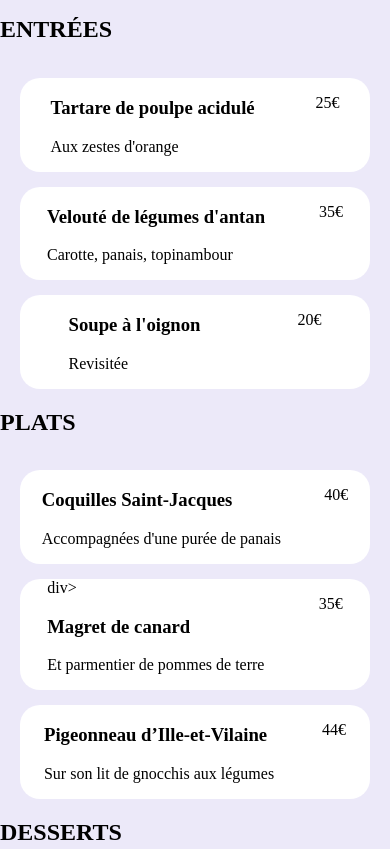
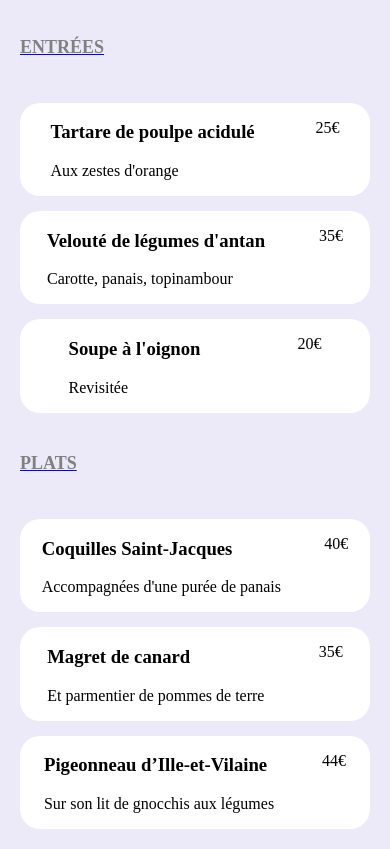
Before and after one commit to nicolas47360/projet-3, a plain HTML site: page alafrancaise.html in a window 390 px wide. Shown: the part 449-1298 px from the top of the page. Drawn offline with Linux system fonts and the light colour scheme.

Commit message:
hmtl css

```diff
--- a/alafrancaise.html
+++ b/alafrancaise.html
@@ -63,7 +63,6 @@
 
             <div class="food">
                 <div>
-                    div>
                     <h3>Magret de canard</h3>
                     <p>Et parmentier de pommes de terre</p>
                 </div>
--- a/retaurantmenu.css
+++ b/retaurantmenu.css
@@ -78,6 +78,14 @@
   font-size: 25px;
 }
 
+h2
+{
+  color: grey;
+  margin: 40px 0 30px 20px ;
+  font-size: 18px;
+  text-decoration: underline blue;
+}
+
 .food
 {
   display: flex;
@@ -91,13 +99,14 @@
 {
   color: white;
   background-color: #FF79DA;
-
   border-radius: 40px;
   font-size: 15px;
   height: 40px;
   margin: 40px 140px 60px 140px;
 }
+
 /* footer */
+
 footer
 {
   background-color: #3b3b3b;
```
Lines whose indentation alone changed are shown as unchanged.
